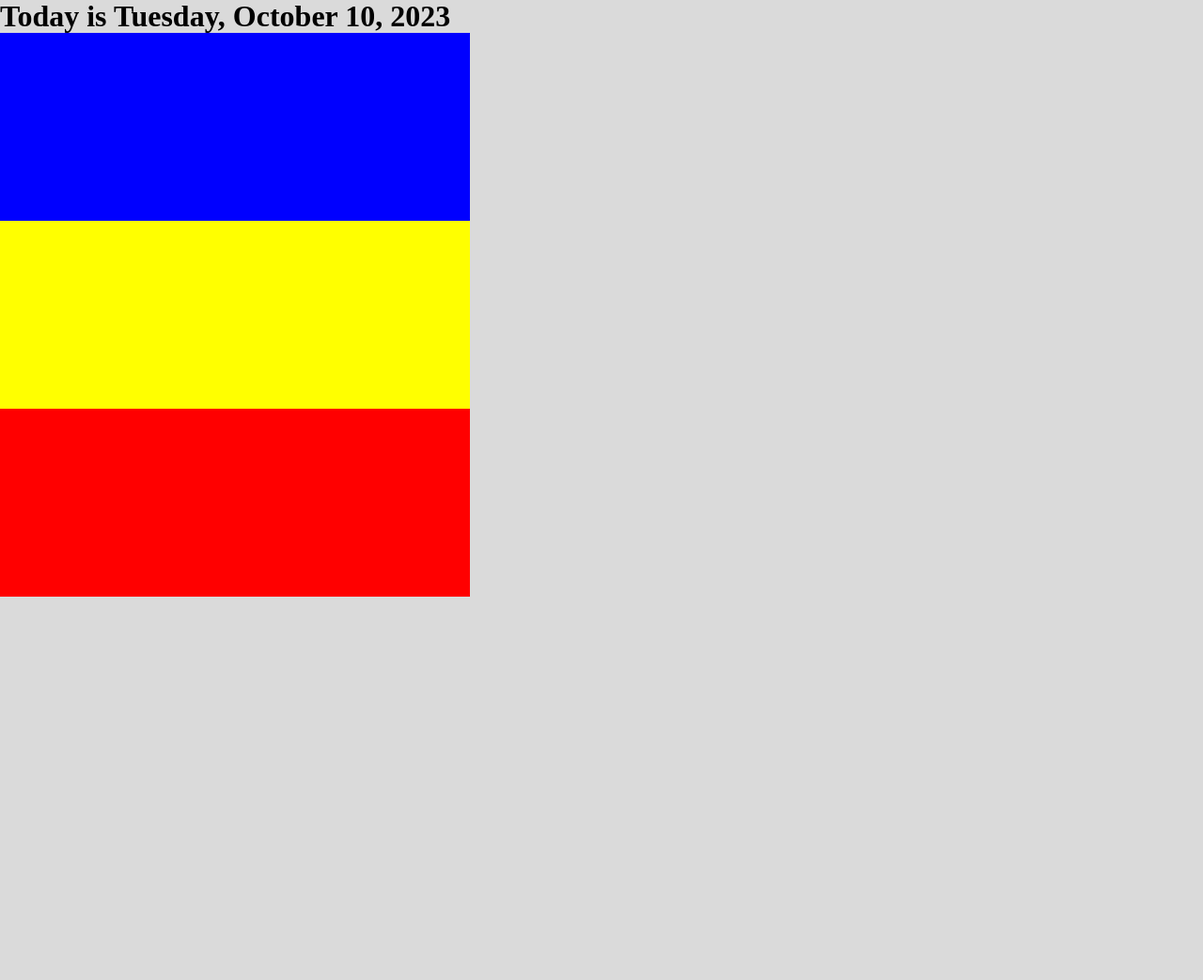
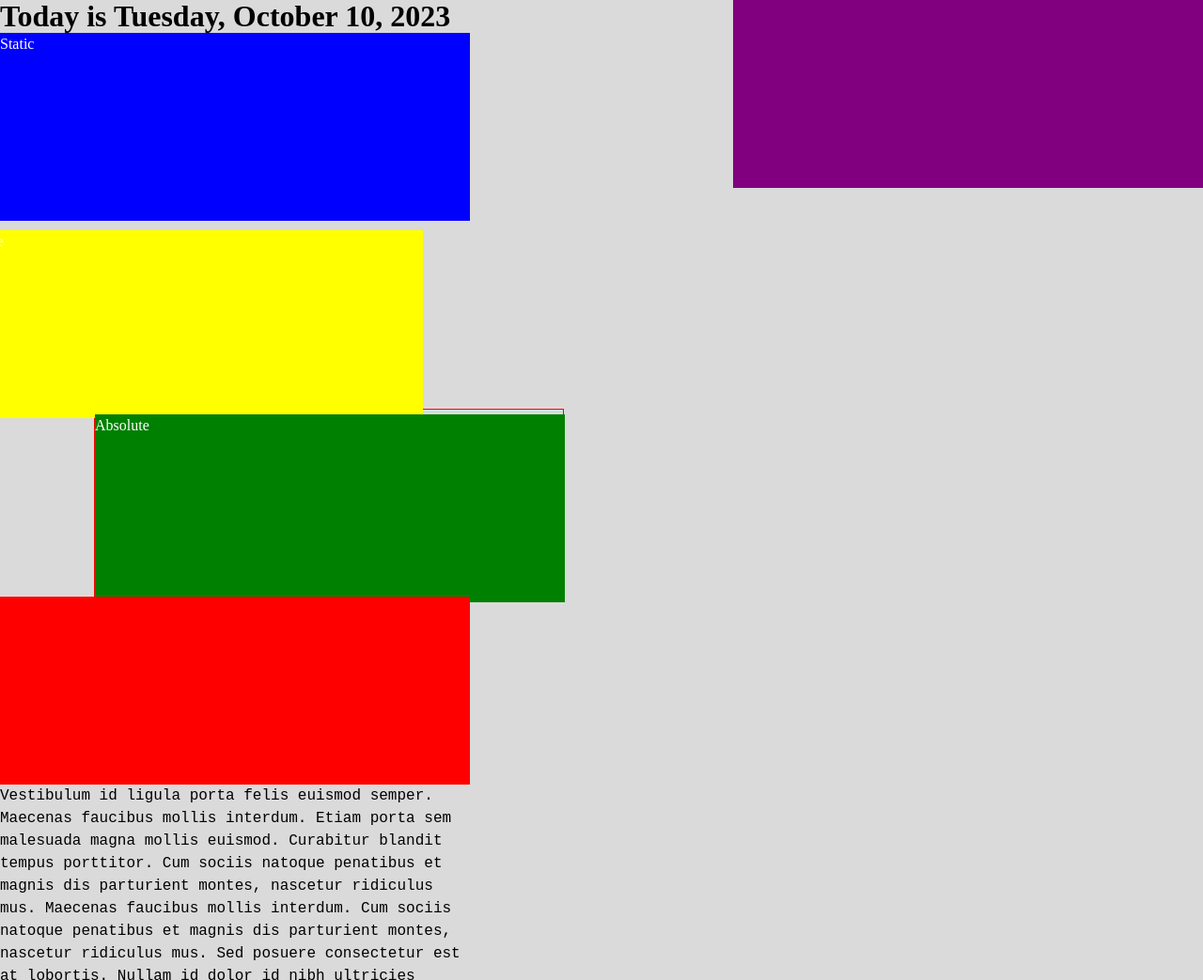
Before and after one commit to roeleveld/core-interaction-1-f23, a plain HTML site: page week-6/positioning.html in a window 1280 px wide. Shown: the top 1043 px of the page at 94% size. Before the commit the page ends 800 px from the top, so only its background shows below. Drawn offline with Linux system fonts and the light colour scheme.

Commit message:
week 6 misc leftovers and add week 7 demo

```diff
--- a/week-6/collage-style.css
+++ b/week-6/collage-style.css
@@ -1,5 +1,6 @@
 body {
     font-family: 'DM Mono', monospace;
+    background-color: cadetblue;
 }
 
 a {
@@ -26,6 +27,7 @@ div {
     background-image: url(images/bertchen.jpg);
     background-size: cover;
     mix-blend-mode: multiply;
+    /* opacity: .4; */
     z-index: 3;
 }
 
@@ -33,11 +35,12 @@ div {
     background-image: url(images/bertchen2.jpg);
 }
 
-.middle-image {
+.middle-image img {
     bottom: 20px;
     left: -200px;
     z-index: 2;
-    mix-blend-mode: screen;
+    /* mix-blend-mode: screen; */
+    background-blend-mode: multiply;
     transform: scale(1.5);
 }
 
--- a/week-6/main.css
+++ b/week-6/main.css
@@ -1,5 +1,10 @@
 body {
     background-color: #dadada;
+    color: white;
+}
+
+h1 {
+    color: black;
 }
 
 div {
@@ -10,32 +15,49 @@ div {
 .static {
     background-color: blue;
     position: static;
+    z-index: 6;
 }
 
 .relative {
     background-color: yellow;
     position: relative;
+    top: 10px;
+    right: 50px;
+    z-index: 1;
 }
 
 .fixed {
     background-color: purple;
     position: fixed;
-    /* z-index: 1; */
+    top: 0px;
+    right: 0px;
+    z-index: 6;
+}
+
+.demo {
+    position: relative;
+    left: 100px;
+    border: 1px solid red;
 }
 
 .absolute {
     background-color: green;
     position: absolute;
+    top: 5px;
+    z-index: 1;
 }
 
 .sticky {
     background-color: red;
     position: sticky;
-    /* top: 10px; */
+    top: 10px;
+    z-index: 5;
 }
 
 .filler-text {
     font-family: 'Courier New', Courier, monospace;
     font-size: 1rem;
-    display: none;
+    display: visible;
+    color: black;
+    z-index: 99;
 }
--- a/week-6/positioning.html
+++ b/week-6/positioning.html
@@ -13,11 +13,12 @@
 <body>
     <h1 class="title">Today is Tuesday, October 10, 2023</h1>
 
-    <div class="static">
+    <div class="static">Static
     </div>
-    <div class="relative">
-    </div>
-    <div class="absolute">
+    <div class="relative">Relative</div>
+    <div class="demo">
+        <div class="absolute">Absolute
+        </div>
     </div>
     <div class="fixed">
     </div>
--- /dev/null
+++ b/week-7/reset.css
@@ -0,0 +1,116 @@
+/* Andy Bell's CSS Reset
+https://andy-bell.co.uk/a-more-modern-css-reset/ */
+
+
+/* Box sizing rules */
+
+*,
+*::before,
+*::after {
+    box-sizing: border-box;
+}
+
+
+/* Prevent font size inflation */
+
+html {
+    -moz-text-size-adjust: none;
+    -webkit-text-size-adjust: none;
+    text-size-adjust: none;
+}
+
+
+/* Remove default margin in favour of better control in authored CSS */
+
+body,
+h1,
+h2,
+h3,
+h4,
+p,
+figure,
+blockquote,
+dl,
+dd {
+    margin: 0;
+}
+
+
+/* Remove list styles on ul, ol elements with a list role, which suggests default styling will be removed */
+
+ul[role='list'],
+ol[role='list'] {
+    list-style: none;
+}
+
+
+/* Set core body defaults */
+
+body {
+    min-height: 100vh;
+    line-height: 1.5;
+}
+
+
+/* Set shorter line heights on headings and interactive elements */
+
+h1,
+h2,
+h3,
+h4,
+button,
+input,
+label {
+    line-height: 1.1;
+}
+
+
+/* Balance text wrapping on headings */
+
+h1,
+h2,
+h3,
+h4 {
+    text-wrap: balance;
+}
+
+
+/* A elements that don't have a class get default styles */
+
+a:not([class]) {
+    text-decoration-skip-ink: auto;
+    color: currentColor;
+}
+
+
+/* Make images easier to work with */
+
+img,
+picture {
+    max-width: 100%;
+    display: block;
+}
+
+
+/* Inherit fonts for inputs and buttons */
+
+input,
+button,
+textarea,
+select {
+    font: inherit;
+}
+
+
+/* Make sure textareas without a rows attribute are not tiny */
+
+textarea:not([rows]) {
+    min-height: 10em;
+}
+
+
+/* Anything that has been anchored to should have extra scroll margin */
+
+:target {
+    scroll-margin-block: 5ex;
+}
--- /dev/null
+++ b/week-7/style.css
@@ -0,0 +1,10 @@
+body {
+    background-color: #FF7272;
+    font-family: monospace;
+    padding: 50px;
+}
+
+
+/* img {
+    width: 100%;
+} */
```
Also changed, not shown: index.html (+1 -0 lines), week-7/index.html (added, +72 -0 lines), week-7/assets/ultralight.jpg (added), 1 other file.
